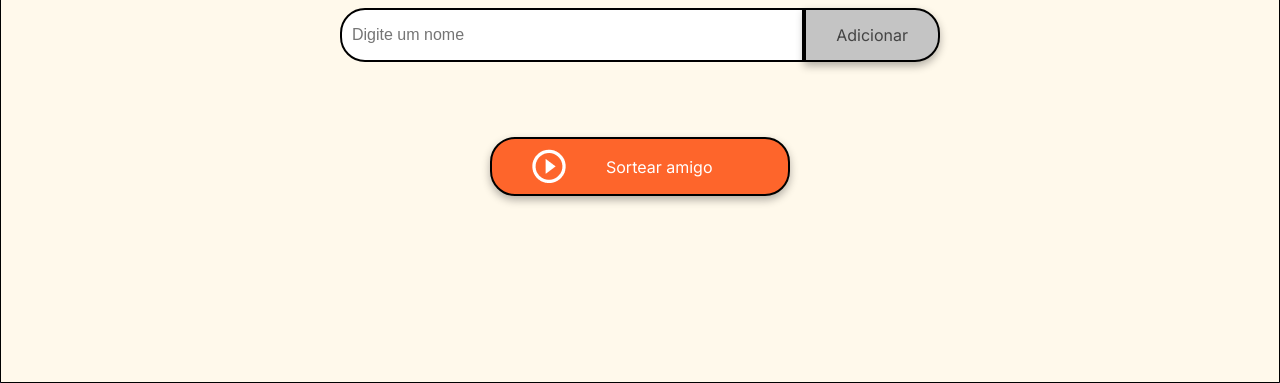
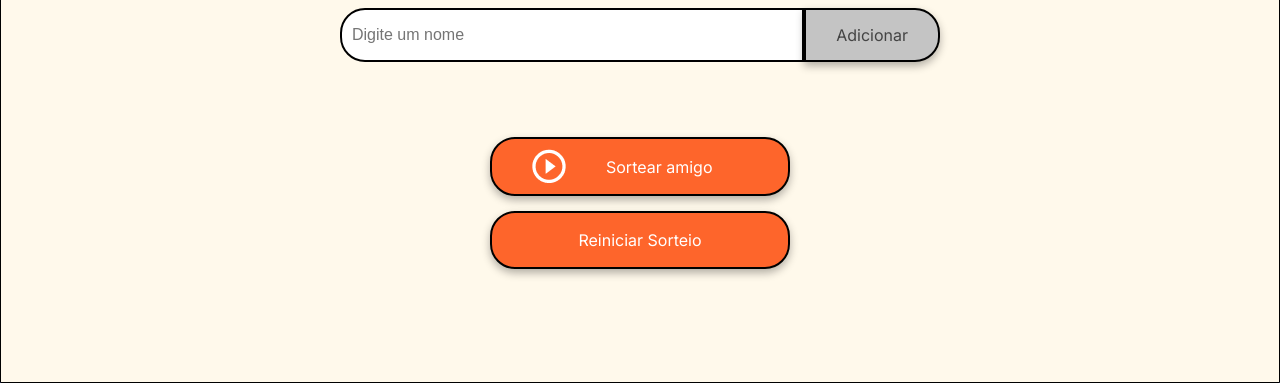
Before and after one commit to JuannDarley/amigo-secreto, a plain HTML site: page index.html in a window 1280 px wide. Shown: the part 417-800 px from the top of the page. Drawn offline with Linux system fonts and the light colour scheme.

Commit message:
Inserindo Botão de reinicio

```diff
--- a/app.js
+++ b/app.js
@@ -53,3 +53,10 @@ function sortearAmigo() {
     }
 
 }
+
+function reiniciarSorteio(){
+    limparLista();
+    let resultado = document.getElementById('resultado');
+    resultado.innerHTML = '';
+    limparCampo();
+}
--- a/index.html
+++ b/index.html
@@ -32,6 +32,9 @@
                     <img src="assets/play_circle_outline.png" alt="Ícone para sortear">
                     Sortear amigo
                 </button>
+                 <button class="button-restart" onclick="reiniciarSorteio()" aria-label="Reiniciar Sorteio">
+                    Reiniciar Sorteio
+                </button>
             </div>
         </section>
     </main>
--- a/style.css
+++ b/style.css
@@ -90,6 +90,9 @@ body {
 .button-container {
     width: 300px;
     justify-content: center;
+    flex-direction: column;
+    gap: 15px;
+    align-items: center;
 }
 
 /* Estilos de entrada de texto */
@@ -160,3 +163,18 @@ ul {
 .button-draw:hover {
     background-color: var(--color-button-hover);
 }
+
+.button-restart {
+    display: flex;
+    align-items:center;
+    justify-content: center;
+    width: 100%;
+    padding: 17px 40px;
+    color: var(--color-white);
+    background-color: var(--color-button);
+    font-size: 16px;
+    margin-top: 15px;
+}
+.button-restart:hover {
+    background-color: var(--color-button-hover);
+}
```
